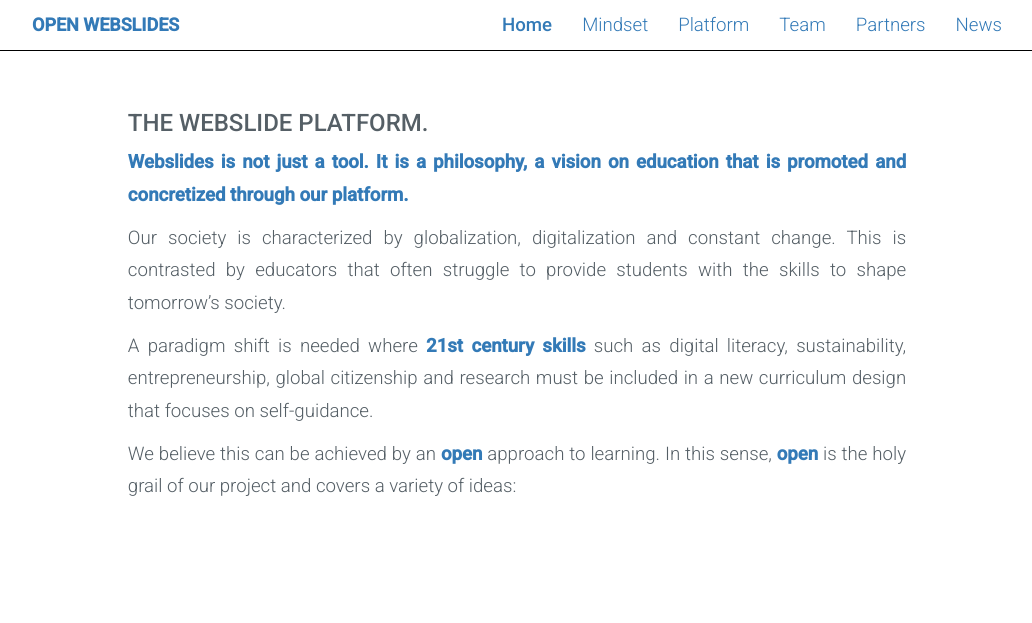
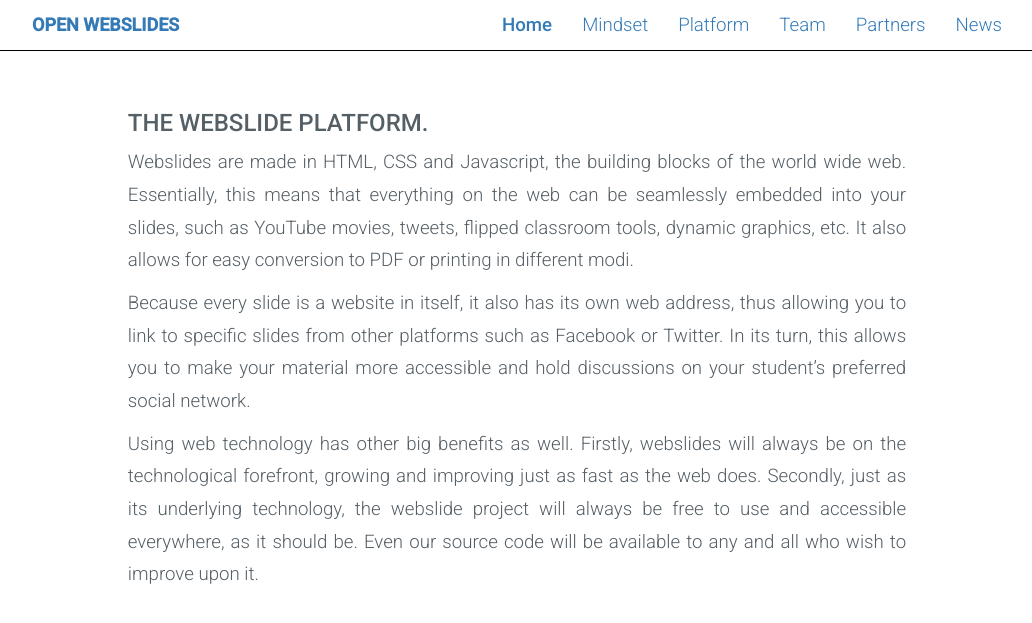
Before and after one commit to OpenWebslides/openwebslides.github.io-old, a Jekyll site: the page built from platform.html, in a window 1280 px wide. Shown: the top 623 px of the page, without its empty margins (123-1155 px from the left). Built offline with Jekyll 4.4.1, drawn with Linux system fonts in a browser that asks for light colours; nearby versions of some CDN libraries.

Commit message:
updates platform page, adds responsiveness

```diff
--- a/_layouts/default.html
+++ b/_layouts/default.html
@@ -3,6 +3,7 @@
 <head>
    <meta charset="utf-8">
    <title>{{ page.title }} - {{ site.title }}</title>
+   <meta name="viewport" content="width=device-width, initial-scale=1, maximum-scale=1">
 
    <link rel="stylesheet" type="text/css" href="{{ site.path }}/css/style.css" >
 
--- a/platform.html
+++ b/platform.html
@@ -7,12 +7,12 @@
   <div class="row">
     <div class="col-md-10 col-md-offset-1">
       <h3 class='text-uppercase'>The webslide platform.</h3>
-      <p class='text-justify'><b class="blue">Webslides is not just a tool. It is a philosophy, a vision on education that is promoted and concretized through our platform.</b></p>
-      <p class='text-justify'>Our society is characterized by globalization, digitalization and constant change. This is contrasted by educators
-        that often struggle to provide students with the skills to shape tomorrow’s society.</p> <p class='text-justify'>A paradigm shift is needed where
-        <b class="blue">21st century skills</b> such as digital literacy, sustainability, entrepreneurship, global citizenship
-        and research must be included in a new curriculum design that focuses on self-guidance.</p>
-      <p class='text-justify'>We believe this can be achieved by an <b class="blue">open</b> approach to learning. In this sense, <b class="blue">open</b>        is the holy grail of our project and covers a variety of ideas:</p>
+      <p class='text-justify'>Webslides are made in HTML, CSS and Javascript, the building blocks of the world wide web. Essentially, this means that everything on the web can be seamlessly embedded into your slides, such as YouTube movies, tweets, flipped classroom tools, dynamic graphics, etc. It also allows for easy conversion to PDF or printing in different modi.</p>
+      <p class="text-justify">
+      Because every slide is a website in itself, it also has its own web address, thus allowing you to link to specific slides from other platforms such as Facebook or Twitter. In its turn, this allows you to make your material more accessible and hold discussions on your student’s preferred social network.</p>
+      <p class="text-justify">
+Using web technology has other big benefits as well. Firstly, webslides will always be on the technological forefront, growing and improving just as fast as the web does. Secondly, just as its underlying technology, the webslide project will always be free to use and accessible everywhere, as it should be. Even our source code will be available to any and all who wish to improve upon it. </p>
+      </p>
     </div>
   </div>
 </section>
```
